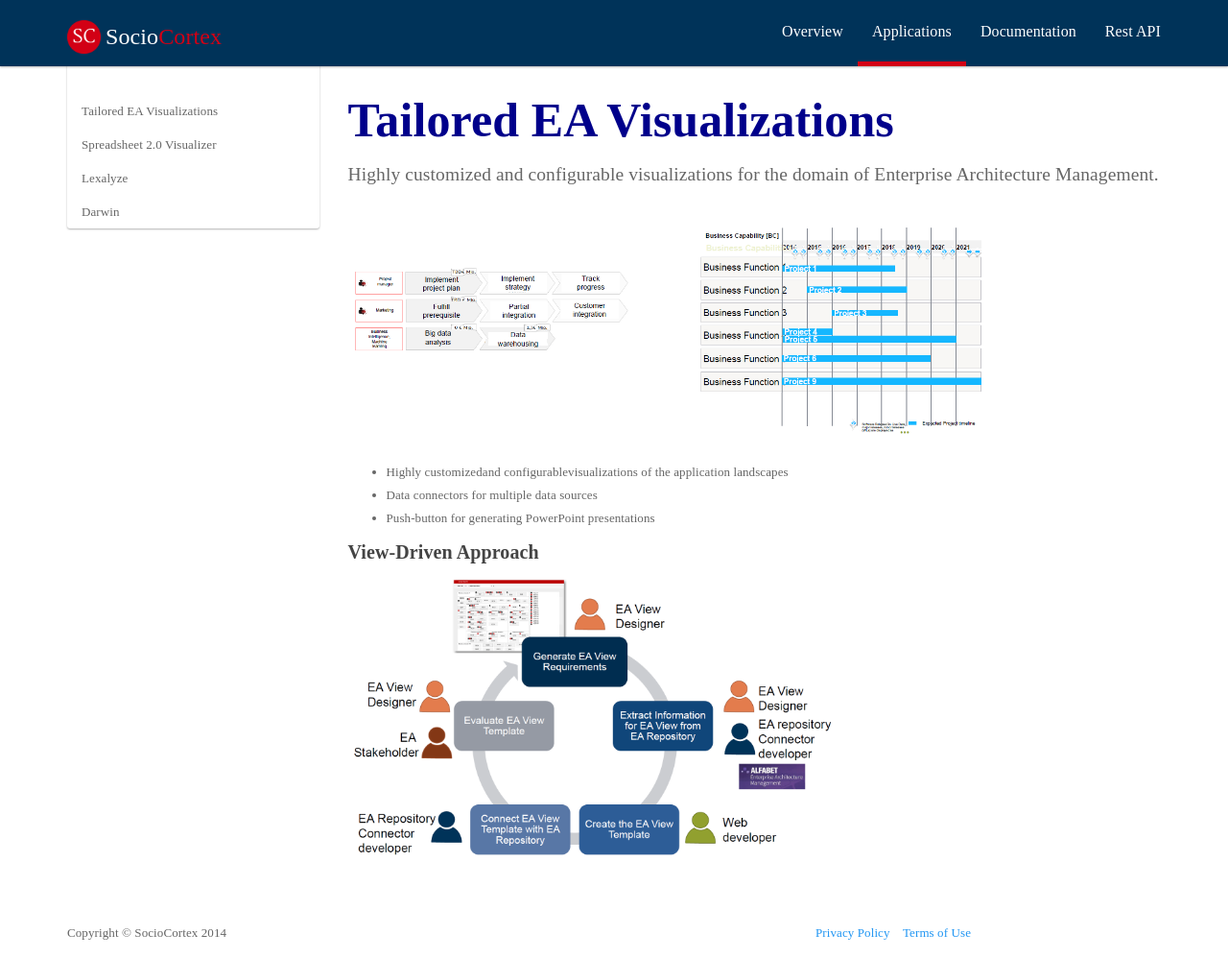
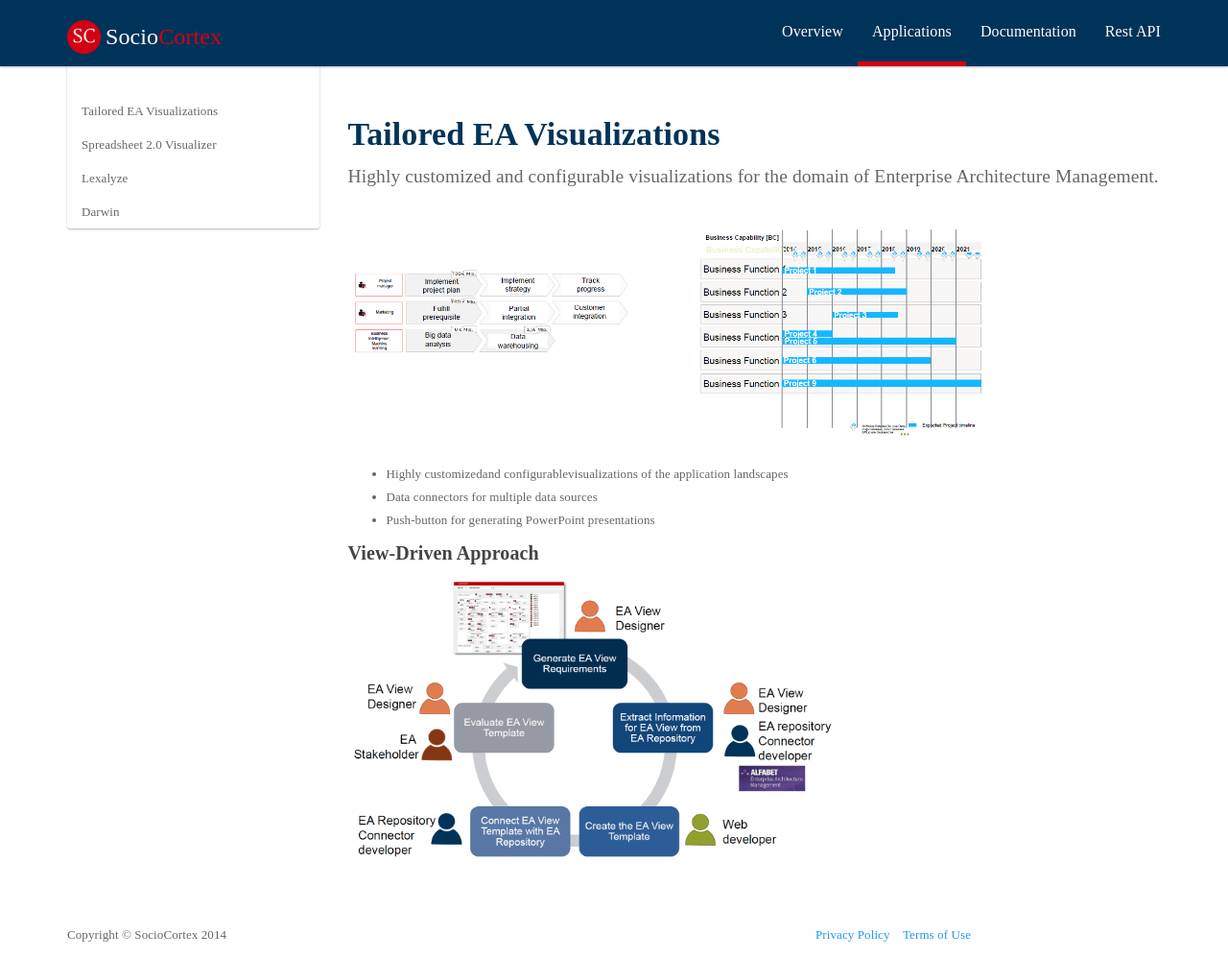
Before and after one commit to manoj5864/sociocortex, a Jekyll site: the page built from _posts/application/2015-10-04-tailoredea.md, in a window 1280 px wide and 998 px high. Shown: the whole window at 96% size. Built offline with Jekyll 4.4.1, drawn with Linux system fonts in a browser that asks for light colours.

Commit message:
minor changes in application

```diff
--- a/_includes/css/main.css
+++ b/_includes/css/main.css
@@ -28,6 +28,9 @@
     margin: 10px;
 }
 
+h3.section-heading {
+    color: #003359!important;
+ }
 
 .auto-col-2 {
     -webkit-column-count: 2;
--- a/_layouts/application.html
+++ b/_layouts/application.html
@@ -15,7 +15,7 @@ layout: application
                     {% include application_sidebar.html %}
                 </div>
                 <div class="col-lg-9 application">
-                    <h2 class="section-heading">{{ page.title }}</h2>
+                    <h3 class="section-heading">{{ page.title }}</h3>
                     <p class="lead">{{ page.teaser }}</p>
                     {{ content }}
                 </div>
```
